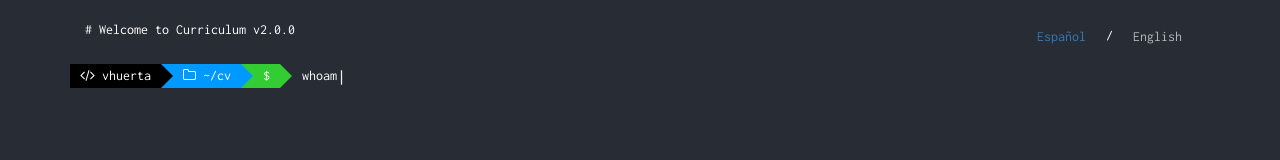
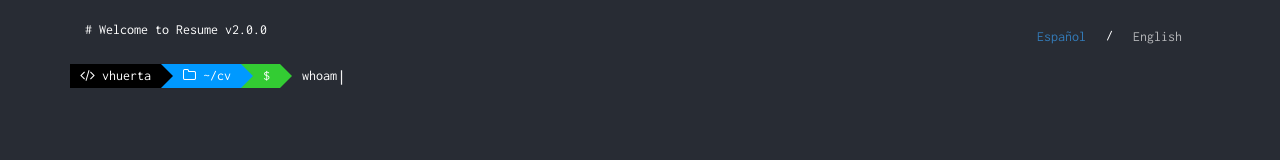
Before and after one commit to vhuerta/resume, a Vue app: page / in a window 1280 px wide. Shown: the top 160 px of the page. Built offline with nearby package versions, Linux system fonts and the light colour scheme.

Commit message:
Updating locale

```diff
--- a/src/locales/en.js
+++ b/src/locales/en.js
@@ -1,5 +1,5 @@
 export default {
-  welcome: '# Welcome to Curriculum v2.0.0',
+  welcome: '# Welcome to Resume v2.0.0',
   prompt_name: 'vhuerta',
   prompt_path: '~/cv',
   whoami: 'whoami',
```
